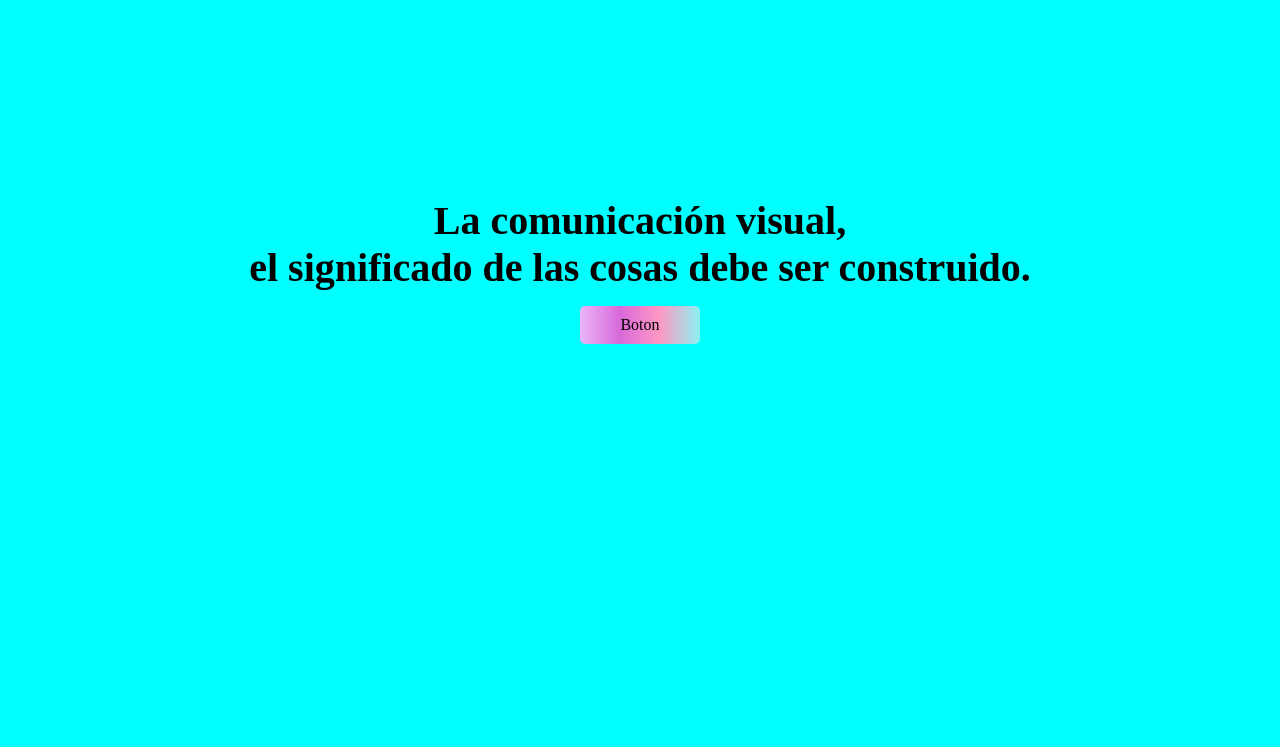
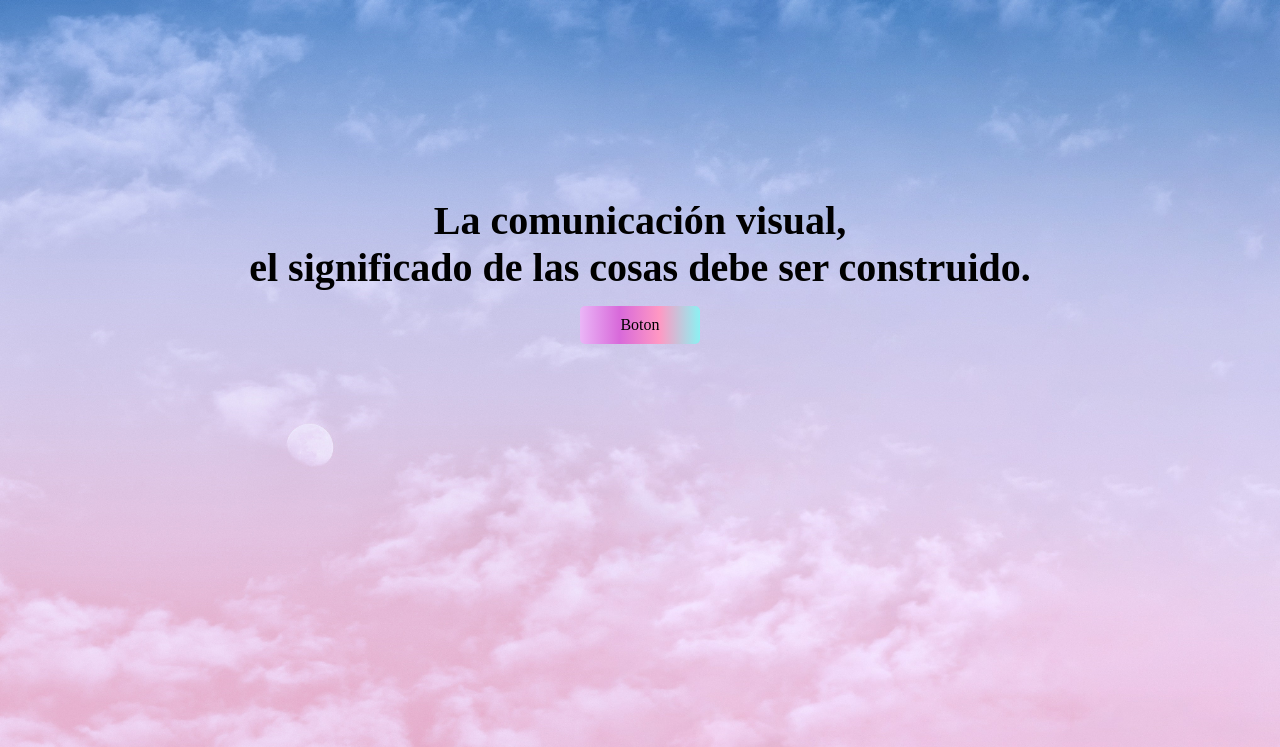
Before and after one commit to Mgarcia2000/Glosario2, a plain HTML site: page index.html in a window 1280 px wide. Shown: the part 63-810 px from the top of the page. Drawn offline with Linux system fonts and the light colour scheme.

Commit message:
Update index.css

```diff
--- a/css/index.css
+++ b/css/index.css
@@ -3,7 +3,7 @@
     height: 550px;
     background-color: aqua;
     padding-top: 200px;
-    background-image: url(../img/imagen.jpg);
+    background-image: url(../img/fondoimg2.jpg);
     background-size: cover;
 }
 
```
